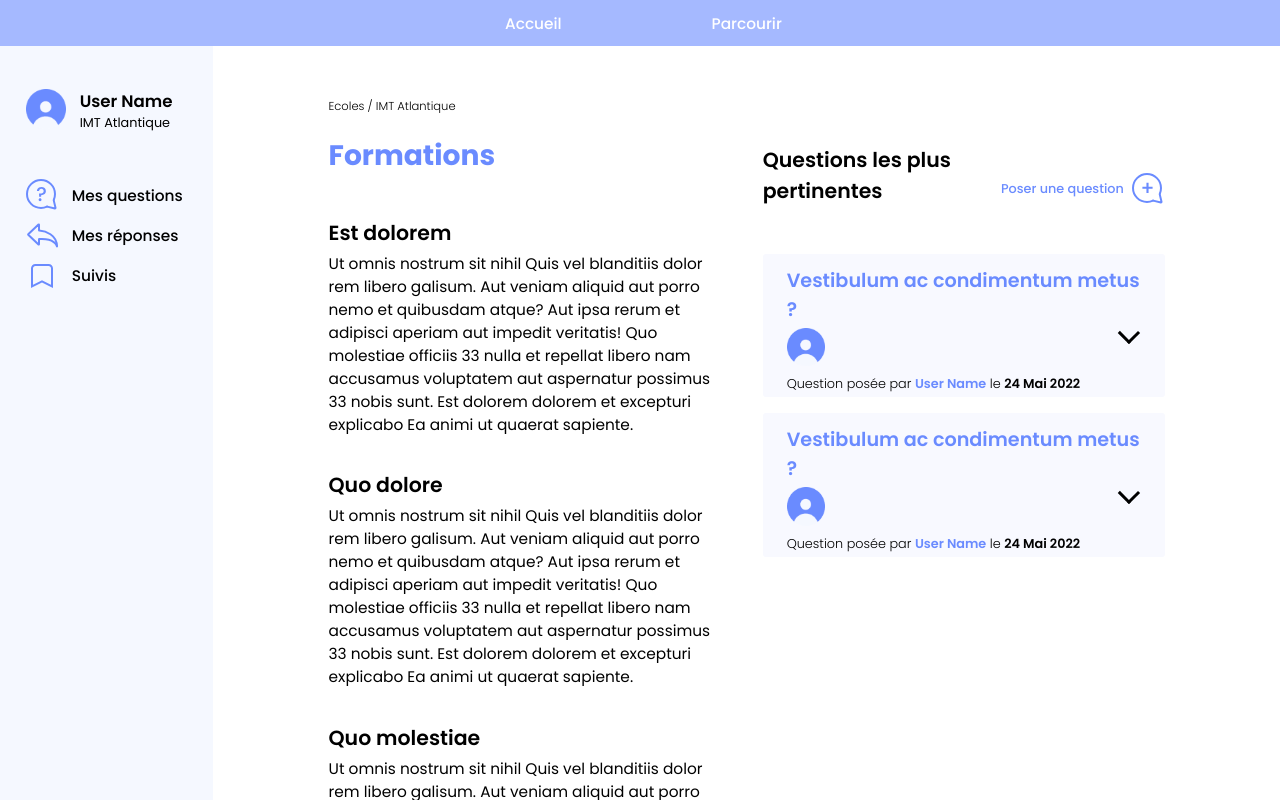
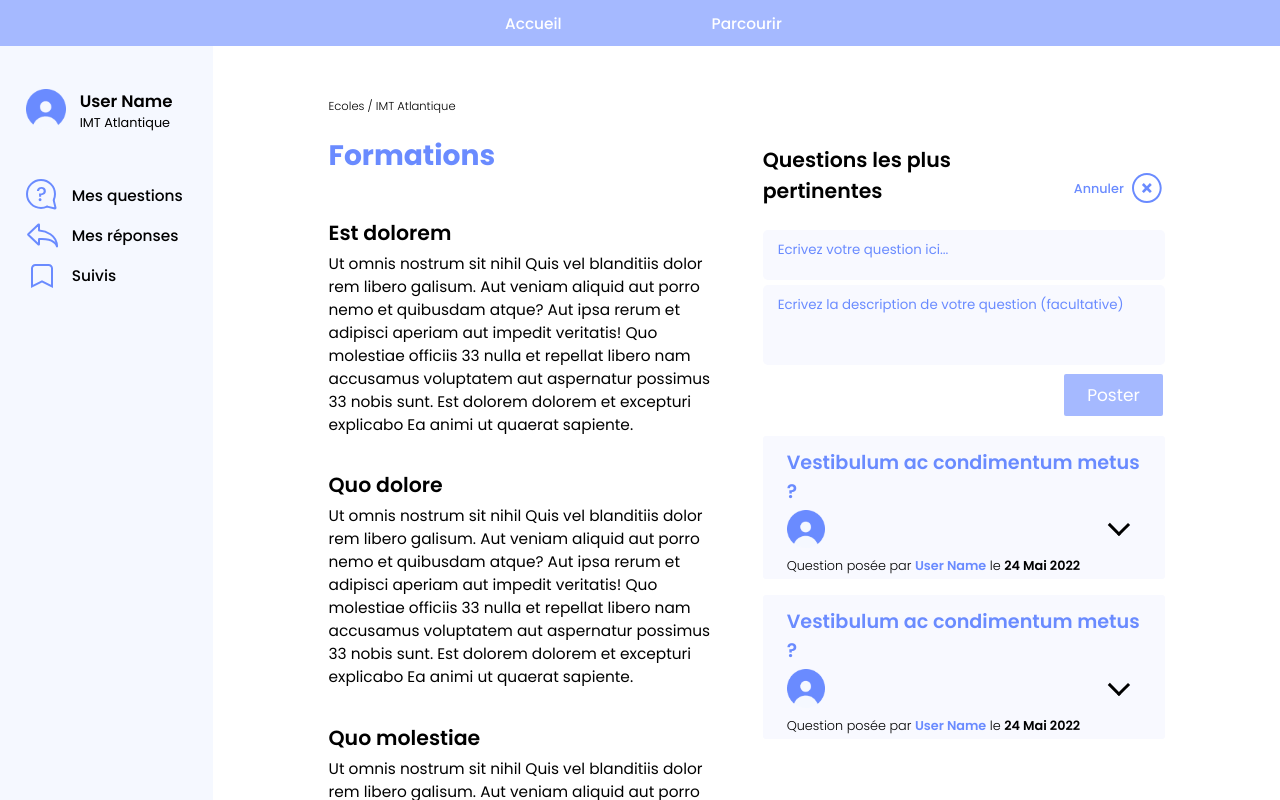
Before and after one commit to BrunoPre/fil-a1-forums-etudiant-front, a Vue app: page /sujet in a window 1280 px wide. Both pictures are taken after a click on the element "Poser une question". Shown: the top 800 px of the page. Built offline with nearby package versions, Linux system fonts and the light colour scheme.

Commit message:
[12] Add question to subject (#11)
**[12/MISC] Frontend / Misc modifications:**
* remove useless mock component
* add new question component
* new question is added to SubjectPage's attribute
* a few linting

```diff
--- a/src/components/AnswerToQuestion.vue
+++ b/src/components/AnswerToQuestion.vue
@@ -18,7 +18,8 @@
           />
         </div>
         <p>
-          Question posée par <span class="user-span">{{ answer.user }}</span> le
+          Question posée par
+          <span class="user-span">{{ answer.user }}</span> le
           <span class="date-span">{{ answer.date }}</span>
         </p>
       </div>
--- /dev/null
+++ b/src/components/CreateQuestion.vue
@@ -0,0 +1,121 @@
+<template>
+  <div class="create-question">
+    <textarea
+      v-model="question.title"
+      :placeholder="placeholder_ecrire_msg_ici"
+      class="question-box"
+      required
+    ></textarea>
+    <textarea
+      v-model="question.description"
+      :placeholder="placeholder_ecrire_description_ici"
+      class="description-box"
+    ></textarea>
+    <button @click="(event) => submitQuestion(event)" class="button-submit">
+      {{ reply_label }}
+    </button>
+  </div>
+</template>
+
+<script>
+import { defineComponent } from "vue";
+
+export default defineComponent({
+  name: "ReplyToQuestionInput",
+  props: {
+    questionProp: {
+      title: String,
+      description: String,
+      user: String,
+      date: String,
+      voteCount: Number,
+      bestAnswer: {
+        content: String,
+        user: String,
+        date: String,
+        voteCount: Number,
+      },
+    },
+  },
+  data() {
+    return {
+      question: {
+        title: "",
+        description: "",
+        user: "User Name",
+        date: new Date().getDate() + " Juin 2022",
+        voteCount: 0,
+        bestAnswer: null,
+      },
+      placeholder_ecrire_msg_ici: "Ecrivez votre question ici...",
+      placeholder_ecrire_description_ici:
+        "Ecrivez la description de votre question (facultative)",
+      reply_label: "Poster",
+    };
+  },
+  methods: {
+    submitQuestion: function (event) {
+      // Submits a message
+      if (event) {
+        // TODO: post message
+        window.alert("Question postée !");
+        this.$emit("newQuestion", this.question);
+        this.question = null;
+        //window.location.reload();
+      } else {
+        // TODO: exception handling
+        window.alert("Erreur : le message n'a pas pu être envoyé");
+      }
+    },
+  },
+  //mounted() {},
+});
+</script>
+
+<style scoped>
+.create-question {
+  padding-top: 3vh;
+  /* avoid submit button to float on the first question card */
+  overflow: hidden;
+}
+
+textarea {
+  background: #f8f9ff;
+  width: 100%;
+  box-sizing: border-box;
+  resize: none;
+  border-radius: 5px;
+  padding: 10px 15px 0;
+  color: #446dff;
+  border: none;
+}
+
+textarea::placeholder {
+  color: #6a8bff;
+}
+
+.question-box {
+  /* TODO: force no bottom padding */
+}
+
+.description-box {
+  height: 10vh;
+}
+
+.button-submit {
+  float: right;
+  background: rgba(106, 139, 255, 0.6);
+  border: none;
+  border-radius: 2px;
+  padding: 8px 23px;
+  display: inline-block;
+  margin: 4px 2px;
+  cursor: pointer;
+  /* text attributes */
+  text-align: center;
+  text-decoration: none;
+  font-size: 17px;
+  font-weight: 400;
+  color: white;
+}
+</style>
--- a/src/components/QuestionCard.vue
+++ b/src/components/QuestionCard.vue
@@ -118,6 +118,7 @@ export default {
 
 .show-question-button {
   transform: rotate(180deg);
+  padding: 10px;
 }
 
 .show-question-button,
--- a/src/components/QuestionPage.vue
+++ b/src/components/QuestionPage.vue
@@ -11,7 +11,8 @@
         <img src="../assets/user_image_placeholder.png" alt="Profile picture" />
       </div>
       <p>
-        Question posée par <span class="user-span">{{ question.user }}</span> le
+        Question posée par
+        <span class="user-span">{{ question.user }}</span> le
         <span class="date-span">{{ question.date }}</span>
       </p>
     </div>
--- a/src/components/ReplyComponentMocklyIntegrated.vue
+++ /dev/null
@@ -1,27 +0,0 @@
-<template>
-  <div class="container-mock">
-    <img :src="require('./../assets/mockThread.png')" class="img-mock" />
-    <reply-to-question-input></reply-to-question-input>
-  </div>
-</template>
-
-<script>
-import { defineComponent } from "vue";
-import ReplyToQuestionInput from "./ReplyToQuestionInput.vue";
-
-export default defineComponent({
-  name: "ReplyComponentMocklyIntegrated",
-  components: { ReplyToQuestionInput },
-});
-</script>
-
-<style scoped>
-.container-mock {
-  padding: 5em;
-}
-
-.img-mock {
-  max-width: 100%;
-  height: auto;
-}
-</style>
--- a/src/components/ReplyToQuestionInput.vue
+++ b/src/components/ReplyToQuestionInput.vue
@@ -31,13 +31,14 @@ export default defineComponent({
       // Submits a message
       if (event && !message) {
         // TODO: add more UI elements
-        alert("Veuillez écrire un commentaire avant de l'envoyer");
+        window.alert("Veuillez écrire un commentaire avant de l'envoyer");
       } else if (event) {
         // TODO: post message
-        alert("Commentaire posté !");
+        window.alert("Commentaire posté !");
+        window.location.reload();
       } else {
         // TODO: exception handling
-        alert("Erreur : le message n'a pas pu être envoyé");
+        window.alert("Erreur : le message n'a pas pu être envoyé");
       }
     },
   },
--- a/src/components/SubjectPage.vue
+++ b/src/components/SubjectPage.vue
@@ -11,13 +11,25 @@
         <div class="description" v-html="description"></div>
       </div>
       <div class="questions-container">
-        <div class="question-header">
+        <div class="question-header" :style="setPaddingQuestionHeader()">
           <h2>Questions les plus pertinentes</h2>
-          <div class="ask-question">
+          <div
+            v-if="!isAddQuestionButtonClicked"
+            @click="clickAddQuestion"
+            class="ask-question"
+          >
             <a>Poser une question</a>
             <img src="../assets/new-question.svg" alt="" />
           </div>
+          <div v-else @click="clickAddQuestion" class="ask-question">
+            <a>Annuler</a>
+            <img src="../assets/new-question-cancel.svg" alt="" />
+          </div>
         </div>
+        <CreateQuestion
+          v-if="isAddQuestionButtonClicked"
+          @new-question="newQuestion"
+        ></CreateQuestion>
         <div class="questions">
           <div v-for="question in questions" :key="question">
             <QuestionCard :question="question"></QuestionCard>
@@ -30,14 +42,16 @@
 
 <script>
 import QuestionCard from "@/components/QuestionCard";
+import CreateQuestion from "@/components/CreateQuestion";
 
 export default {
   name: "SubjectPage",
-  components: { QuestionCard },
+  components: { QuestionCard, CreateQuestion },
 
   data() {
     return {
       sujet: "Formations",
+      isAddQuestionButtonClicked: false,
       description: `
         <h2>Est dolorem</h2>
         <p>
@@ -98,6 +112,21 @@ export default {
       ],
     };
   },
+  methods: {
+    clickAddQuestion() {
+      this.isAddQuestionButtonClicked = !this.isAddQuestionButtonClicked;
+      console.log(
+        "isAddQuestionButtonClicked = " + this.isAddQuestionButtonClicked
+      );
+    },
+    setPaddingQuestionHeader() {
+      return this.isAddQuestionButtonClicked ? "" : "margin-bottom: 6vh";
+    },
+    newQuestion(question) {
+      this.questions.push(question);
+      console.log(this.questions);
+    },
+  },
 };
 </script>
 
@@ -139,7 +168,6 @@ h1 {
   display: grid;
   grid-template-columns: repeat(2, auto);
   margin-top: 2.2vh;
-  margin-bottom: 6vh;
 }
 
 .ask-question {
--- a/src/router.ts
+++ b/src/router.ts
@@ -39,12 +39,6 @@ const routes: Array<RouteRecordRaw> = [
     component: () => import("./components/ReplyToQuestionInput.vue"), // TODO: TBD
   },
   {
-    path: "/reponse-msg-test",
-    alias: "/reponse-msg-test",
-    name: "reponse-msg-test",
-    component: () => import("./components/ReplyComponentMocklyIntegrated.vue"), // TODO: TBD
-  },
-  {
     path: "/question",
     alias: "/question",
     name: "question",
```
Also changed, not shown: src/assets/new-question-cancel.svg (added).
